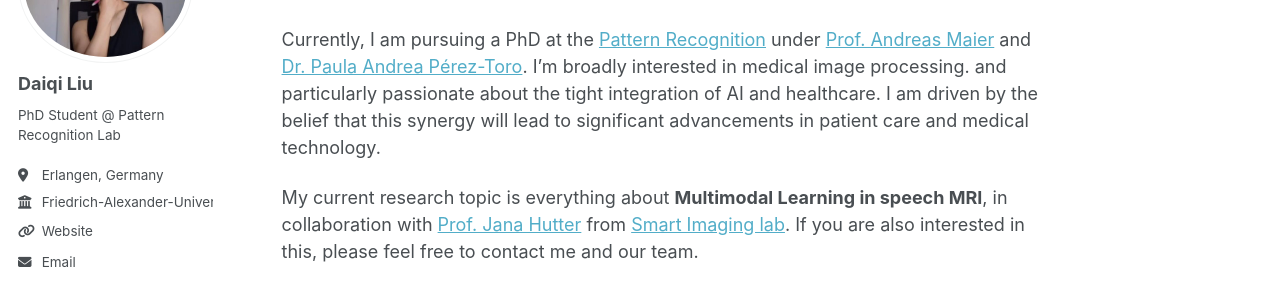
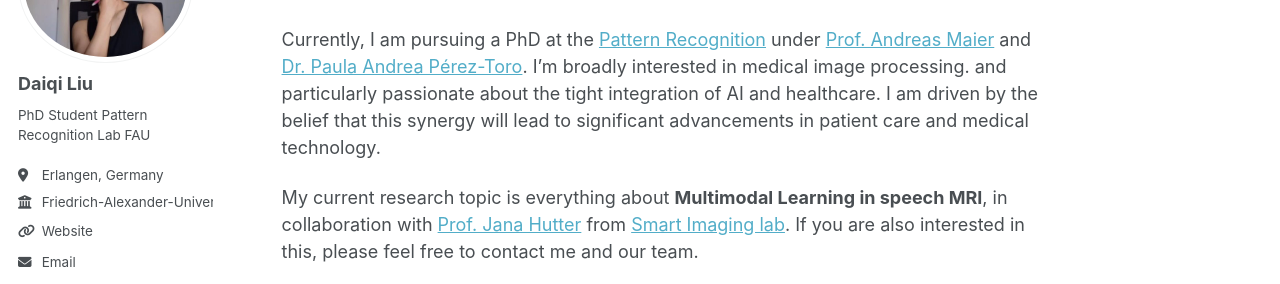
Before and after one commit to daiqi76/daiqi76.github.io, a Jekyll site: the page built from _pages/about.md, in a window 1280 px wide. Shown: the part 193-477 px from the top of the page. Built offline with Jekyll 4.4.1, drawn with Linux system fonts in a browser that asks for light colours; a script that is not in the unit is left out.

Commit message:
Update bio with new line formatting

```diff
--- a/_config.yml
+++ b/_config.yml
@@ -26,7 +26,9 @@
   avatar           : "profile.png"
   name             : "Daiqi Liu"
 
-  bio              : "PhD Student @ Pattern Recognition Lab"
+  bio              : "PhD Student\n\
+                      Pattern Recognition Lab\n\
+                      FAU"
   location         : "Erlangen, Germany"
   employer         : "Friedrich-Alexander-Universität Erlangen-Nürnberg"
   uri              : "https://lme.tf.fau.de/person/daliu"
```
